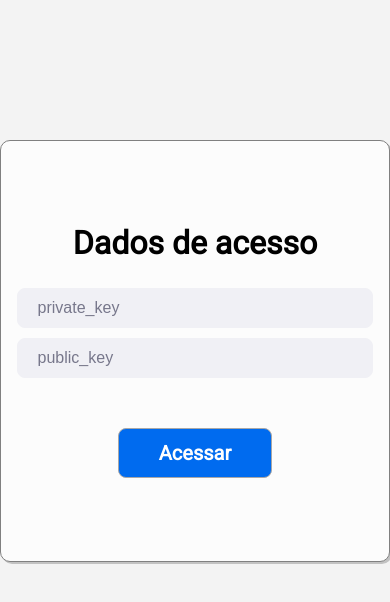
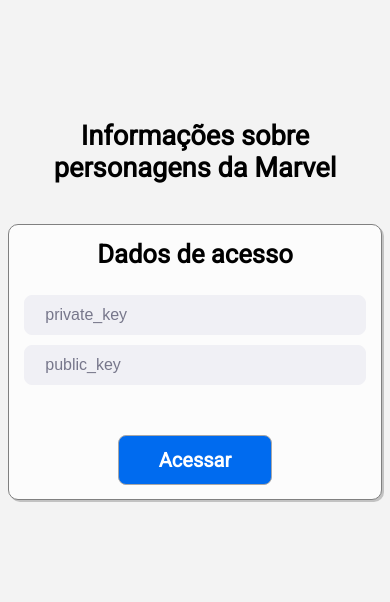
Before and after one commit to LucasViana1/marvel, a React app: page / in a window 390 px wide. Shown: the top 602 px of the page. Built offline with nearby package versions, Linux system fonts and the light colour scheme; a web font is replaced by a local one.

Commit message:
added h1 tag and adjusted responsive screen

```diff
--- a/src/pages/Access/index.js
+++ b/src/pages/Access/index.js
@@ -36,6 +36,7 @@ const Access = () => {
 
   return (
     <Container>
+      <h1>Informações sobre personagens da Marvel</h1>
       <Form onSubmit={handleSubmit}>
         <Title>Dados de acesso</Title>
         <Input
--- a/src/pages/Access/styles.js
+++ b/src/pages/Access/styles.js
@@ -3,10 +3,19 @@ import styled from 'styled-components';
 export const Container = styled.section`
   display: flex;
   /* align-items: center; */
-  justify-content: center;
+  flex-direction: column;
+  align-items: center;
+  /* justify-content: space-between; */
+  /* justify-content: center; */
   height: 50vh;
-  margin-top: 70px;
+  margin-top: 50px;
   width: 100%;
+
+  h1 {
+    font-size: 1.7em;
+    margin-bottom: 40px;
+    text-align: center;
+  }
 `;
 export const Form = styled.form`
   display: flex;
@@ -15,13 +24,13 @@ export const Form = styled.form`
   flex-direction: column;
   border: 1px solid gray;
   border-radius: 10px;
-  padding: 0px 30px;
+  padding: 14px 30px;
   box-shadow: 2px 2px rgba(0, 0, 0, 0.205);
   width: 50%;
   background: #fcfcfc;
 
   @media screen and (max-width: 768px) {
-    width: 100%;
+    width: 80%;
   }
 `;
 export const Input = styled.input`
@@ -65,6 +74,6 @@ export const Button = styled.button`
   }
 `;
 export const Title = styled.h2`
-  font-size: 2em;
+  font-size: 1.6em;
   margin-bottom: 26px;
 `;
```
